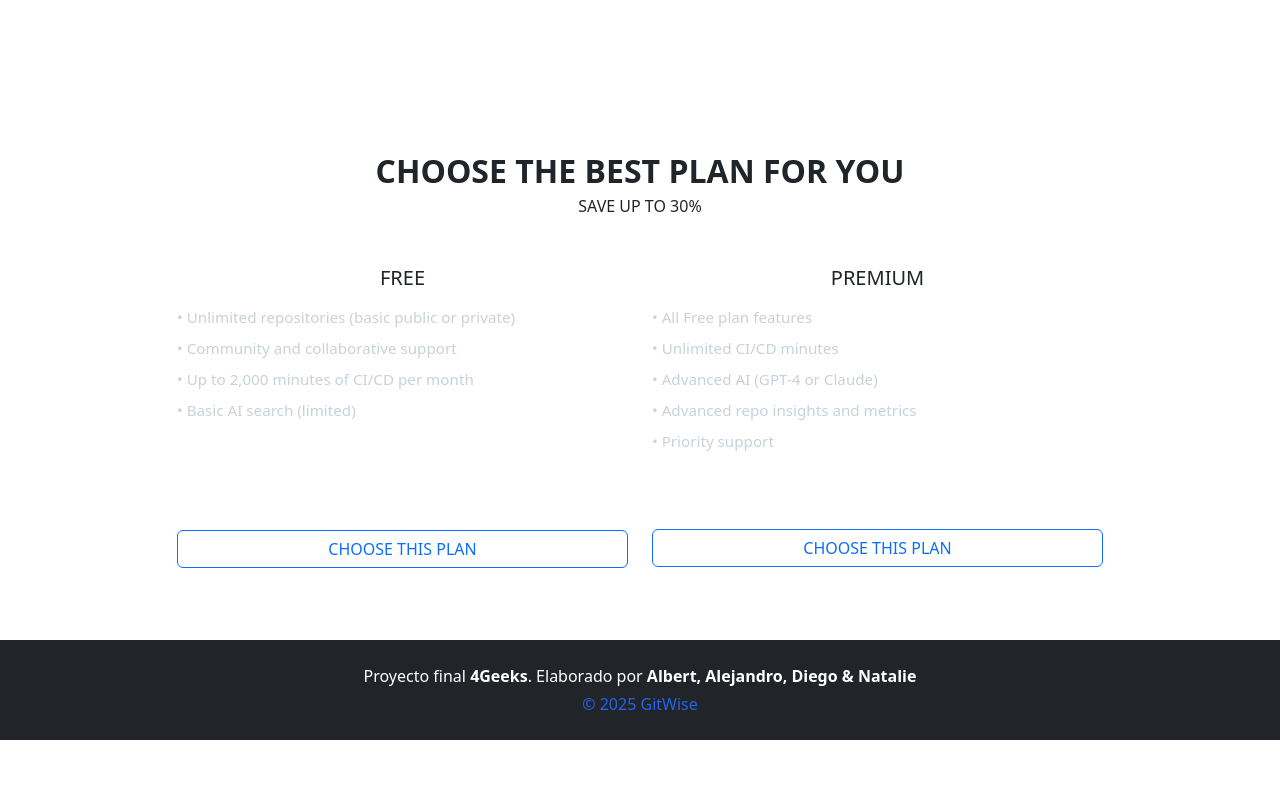
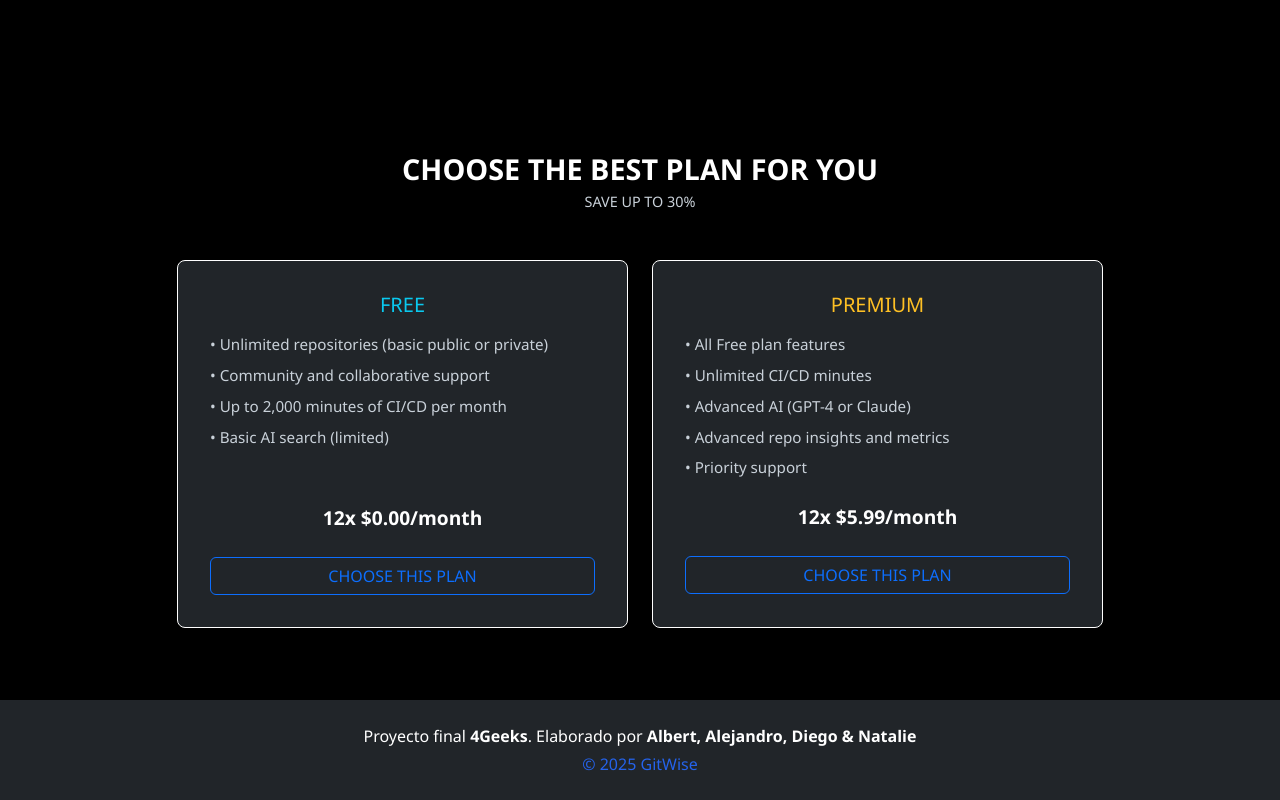
Before and after one commit to Alesced/PF-Gitwise, a React app: page / in a window 1280 px wide. Shown: the part 443-1243 px from the top of the page. Before the commit the page ends 1183 px from the top, so only its background shows below. Built offline with nearby package versions, Linux system fonts and the light colour scheme; no server answers.

```diff
--- a/src/front/index.css
+++ b/src/front/index.css
@@ -1,16 +1,48 @@
-/* Preservar (contacto */
-.btn-gitwise {
-  background-color: #706dfe;
-  color: white;
-  border: none;
-  transition: 0.3s;
+
+/* Fondo oscuro general, color de texto y fuente */
+body {
+	background-color: black;
+	color: #ffffff;
+	font-family: 'Segoe UI', Tahoma, Geneva, Verdana, sans-serif;
 }
 
-.btn-gitwise:hover {
-  background-color: #5c58d6;
-  color: white;
+
+/* Título principal */
+.section-title {
+	color: #ffffff; /* <-- Esto es el color del titulo */
+	font-size: 1.8rem;
+	text-transform: uppercase;
 }
-/* Preservar */
+
+/* Subtítulo */
+.section-subtitle {
+	color: #c9d1d9; /* <-- Esto es el color del subtitulo */
+	font-size: 0.9rem;
+}
+
+/* Tarjeta de plan */
+.plan-title-1{
+    color: #0ac9ef;/* <-- Esto es el color de FREE */
+}
+.plan-title-2{
+    color: #fec024;/* <-- Esto es el color de PREMIUN */
+}
+.plan-card {
+	background-color: #212529; /* <-- Esto es el fondo de la card */
+	color: #c9d1d9;            /* <-- Esto es el texto general */
+	border: 1px solid white; /* <-- Esto es el borde de la card */
+	border-radius: 8px;
+	padding: 2rem;
+	min-height: 100%;
+}
+
+/* Título del plan */
+.plan-title {
+	font-weight: 700;
+	font-size: 1.1rem;
+	text-transform: uppercase;
+}
+
 /* Lista de características */
 .plan-features li {
 	margin-bottom: 0.5rem;
@@ -36,4 +68,18 @@
 	width: 100%; /* Esto es el maximo tamaño de los botones de las cards */
 }
 
-/* -------------------------- LANDIND PAGE -------------------------- *//* Preservar */
+/* -------------------------- LANDIND PAGE -------------------------- */
+
+/* botón contact*/
+.btn-gitwise {
+  background-color: #706dfe;
+  color: white;
+  border: none;
+  transition: 0.3s;
+}
+
+.btn-gitwise:hover {
+  background-color: #5c58d6;
+  color: white;
+}
+/* fin botón contact */
```
